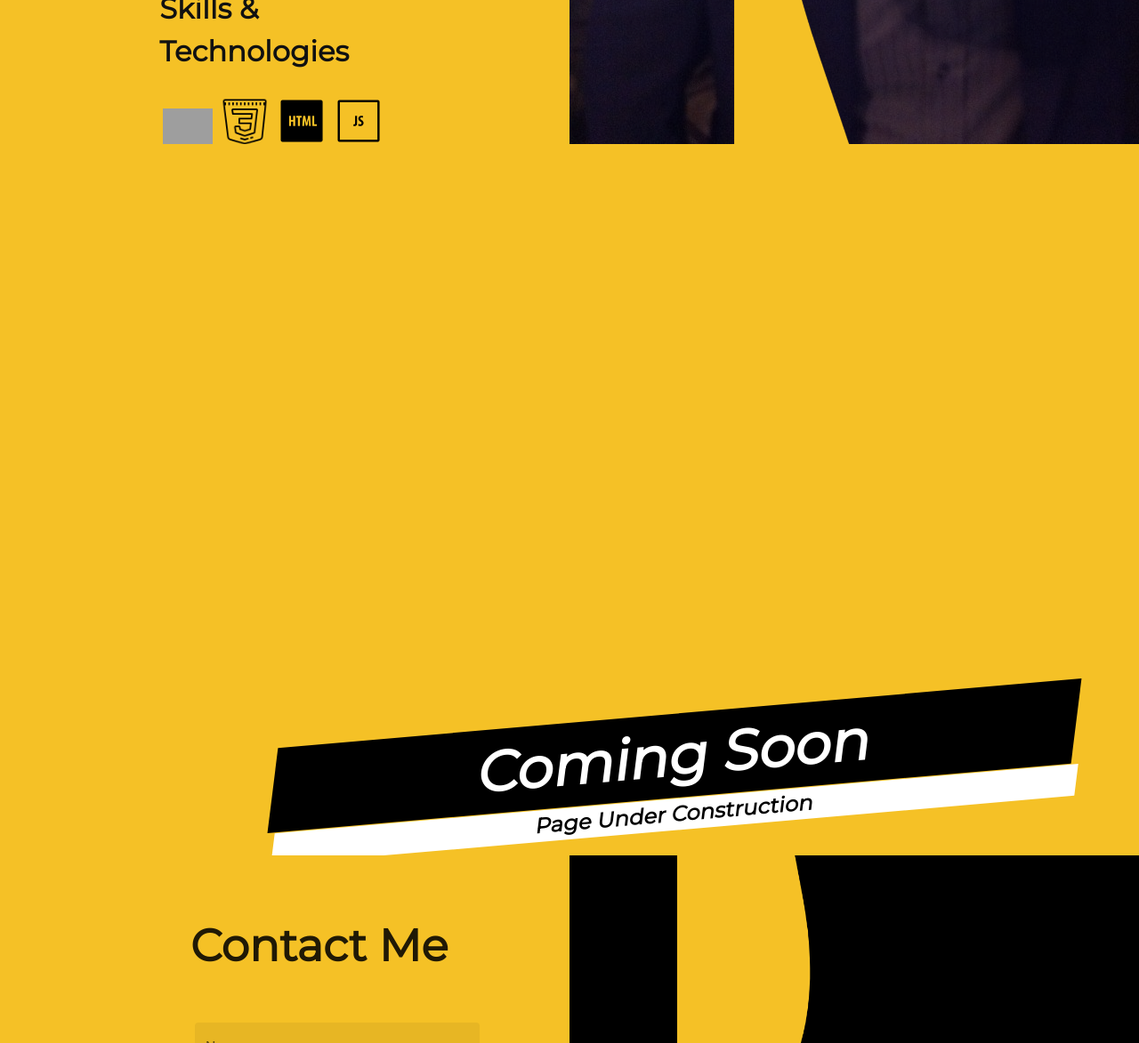
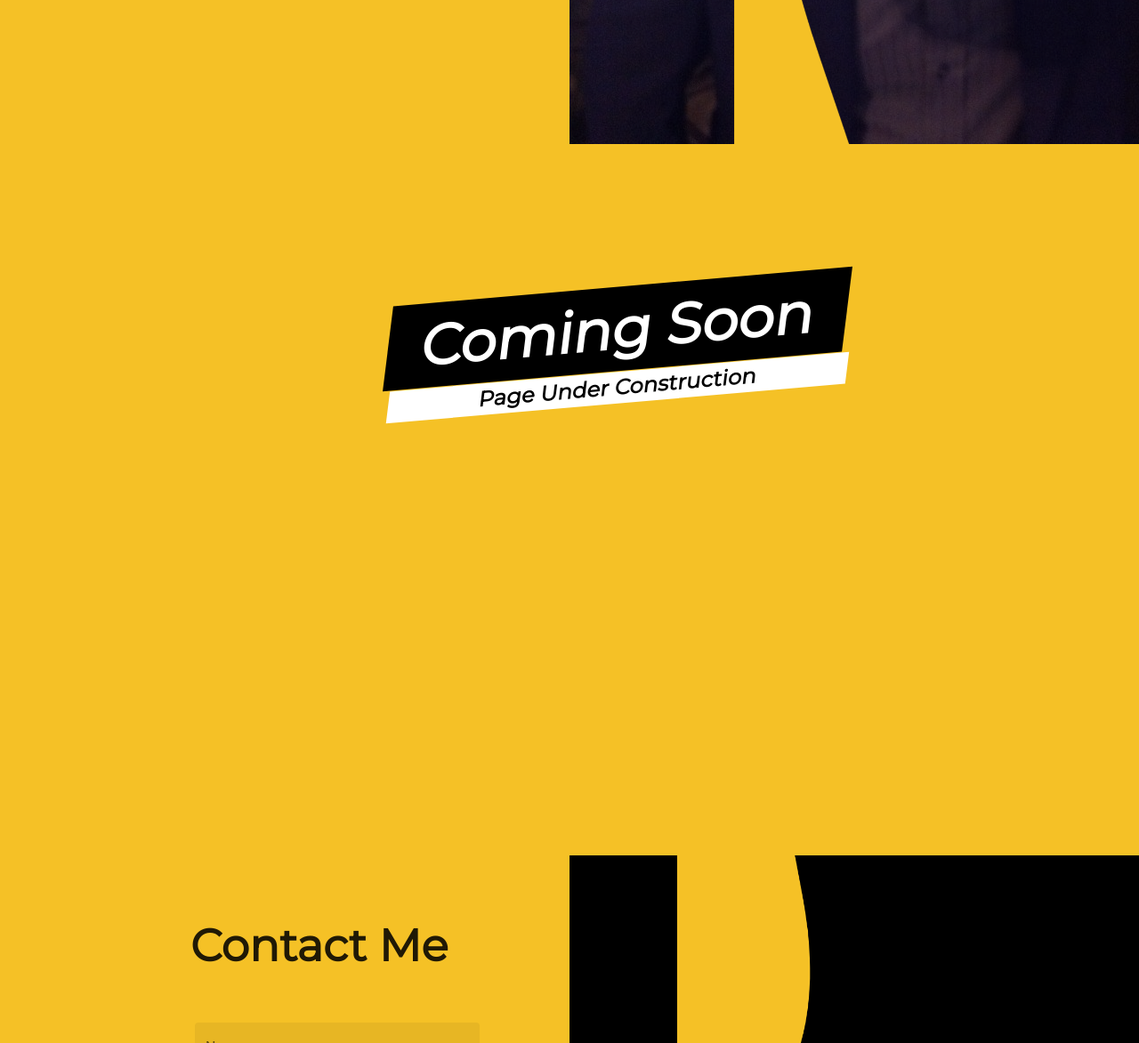
Before and after one commit to ettienekorayyi/portfolio_v2, a React (Create React App) app in the folder ClientApp/: page / in a window 1280 px wide. Shown: the part 1438-2611 px from the top of the page at 89% size. Built offline with nearby package versions, Linux system fonts and the light colour scheme; grey boxes are pictures that could not be loaded.

Commit message:
Fixed UI issue

```diff
--- a/ClientApp/src/components/404/_404Page.css
+++ b/ClientApp/src/components/404/_404Page.css
@@ -30,6 +30,16 @@
   font-size: xxx-large;
 }
 
+@media screen and (min-width: 1025px) {
+  .skew {
+    width: 40vw !important;
+    position: relative;
+    top: -30rem;
+    left: 8rem;
+  }
+}
+
+
 /* Samsung Note 20 */
 @media screen and (min-width: 412px) {
   .error_style_title {
@@ -38,7 +48,7 @@
     font-size: 4rem;
   }
   .skew {
-    width: 70vw;
+    width: 70vw ;
     margin-left: -10px;
   }
   .wrapper {
@@ -48,6 +58,7 @@
     width: 50vw;
   }
 }
+
 
 /*IPhone X*/
 @media screen and (min-width: 375px) {
--- a/ClientApp/src/components/about/About.css
+++ b/ClientApp/src/components/about/About.css
@@ -92,10 +92,16 @@
   padding: 1.5%;
 }
 
+@media screen and (min-width: 1025px) {
+  .title {
+    width: 29rem !important;
+  }
+}
+
 /*IPhone X*/
 @media screen and (min-width: 375px) {
   .title,
   .description.text-content {
-    width: 17rem !important;
+    width: 17rem ;
   }
 }
--- a/ClientApp/src/components/about/About.js
+++ b/ClientApp/src/components/about/About.js
@@ -23,7 +23,7 @@
     return (
         <div className="AboutContent">
             <div className={classType}>
-                <div className="title" style={{  width: matches === true ? '19rem' : '29rem' }} >
+                <div className="title" >
                     <BriefSummaryTitleLabels />
                 </div>
                 <div className="description text-content" style={{ width: matches === true ? '19rem' : '28rem', letterSpacing: '4px' }}>
```
Lines whose indentation alone changed are shown as unchanged.
